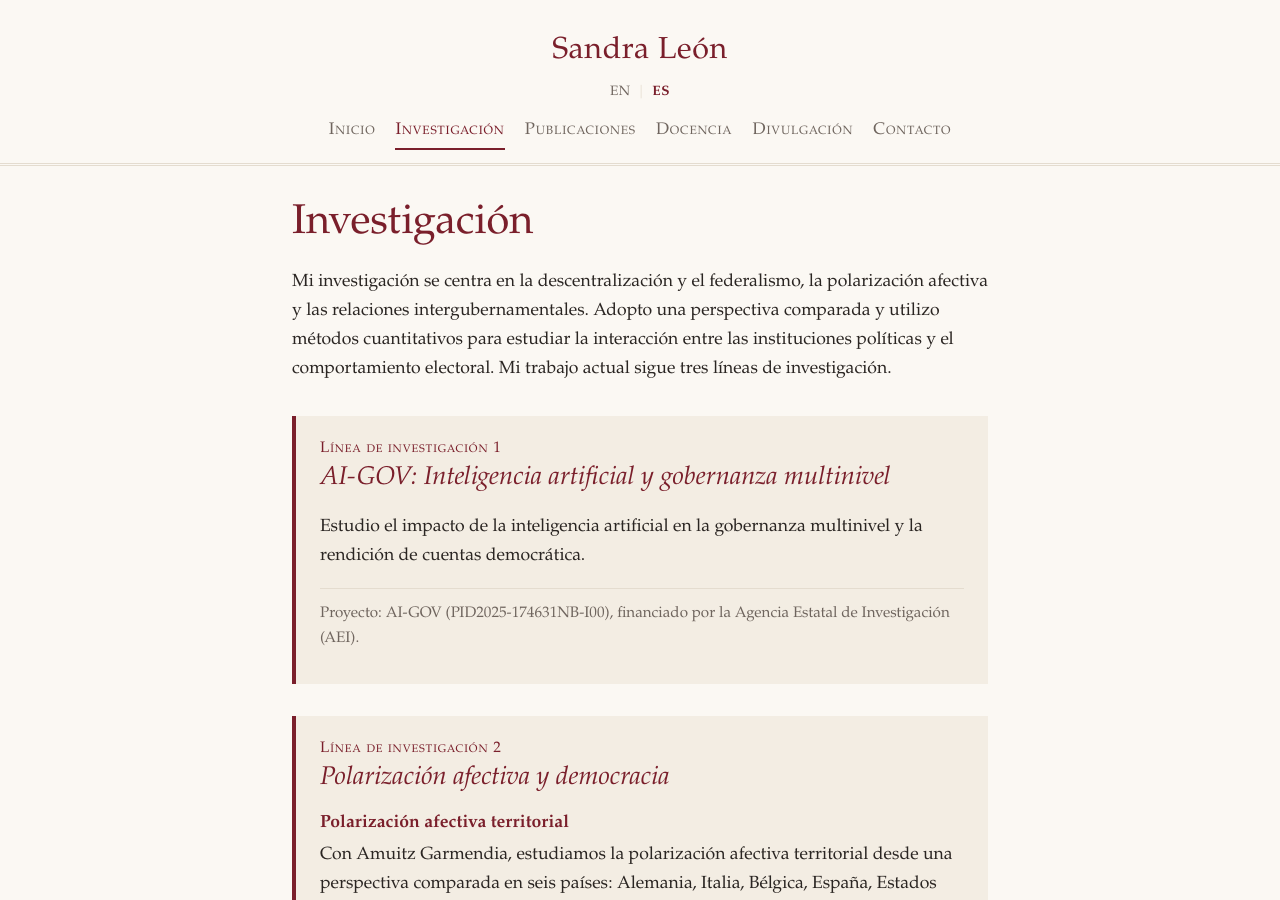
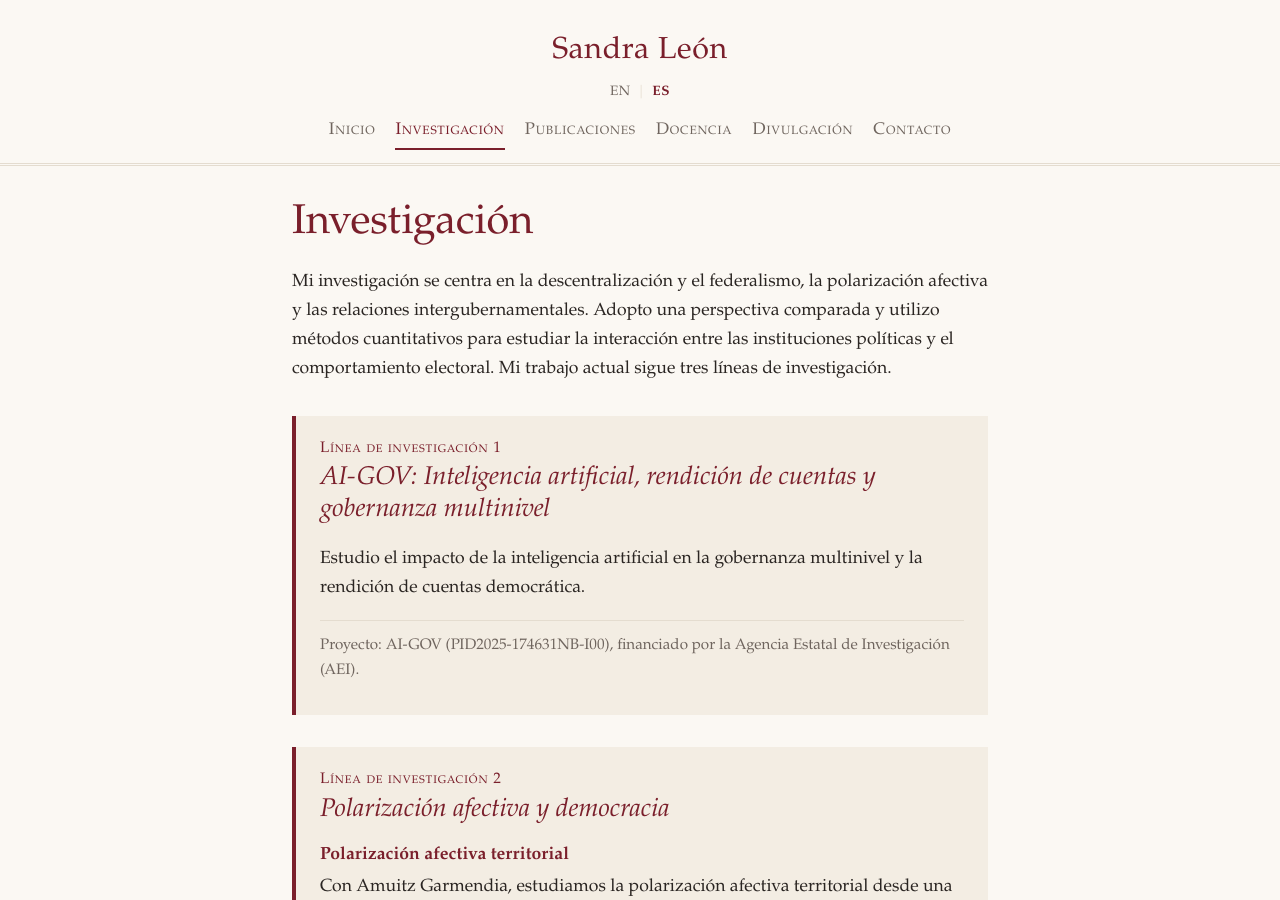
Before and after one commit to sandraleonalfonso/Sandra-Leon, a Jekyll site: the page built from es/investigacion.md, in a window 1280 px wide and 900 px high. Built offline with Jekyll 4.4.1, drawn with Linux system fonts in a browser that asks for light colours.

```diff
--- a/es/investigacion.md
+++ b/es/investigacion.md
@@ -10,7 +10,7 @@ Mi investigación se centra en la descentralización y el federalismo, la polari
 <section class="strand" markdown="1">
 <p class="strand-num">Línea de investigación 1</p>
 
-## AI-GOV: Inteligencia artificial y gobernanza multinivel
+## AI-GOV: Inteligencia artificial, rendición de cuentas y gobernanza multinivel
 
 Estudio el impacto de la inteligencia artificial en la gobernanza multinivel y la rendición de cuentas democrática.
 
```
Also changed, not shown: research.md (+1 -1 lines).
